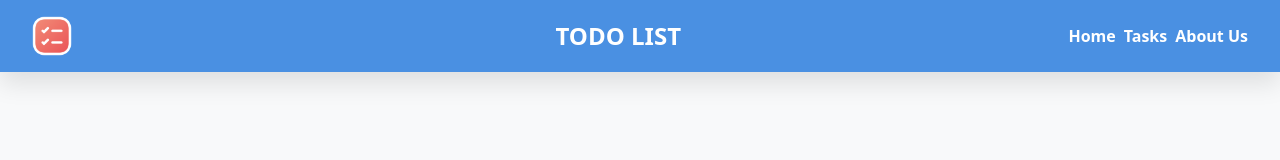
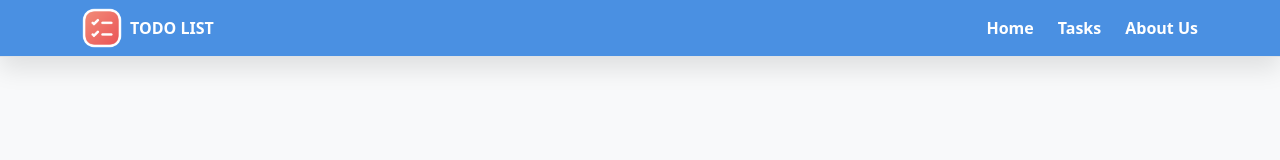
Before and after one commit to Davidnasc233/todo-list-v2, an Angular app in the folder frontend/: page / in a window 1280 px wide. Shown: the top 160 px of the page. Built offline with nearby package versions, Linux system fonts and the light colour scheme; no server answers.

Commit message:
css adjustments

```diff
--- a/frontend/src/app/shared/components/header/header.css
+++ b/frontend/src/app/shared/components/header/header.css
@@ -1,8 +1,4 @@
 .header-container {
-  display: flex;
-  justify-content: space-between;
-  align-items: center;
-  padding: 1rem 2rem;
   background-color: #4a90e2;
   box-shadow: 0px 12px 24px rgba(0, 0, 0, 0.1);
 }
--- a/frontend/src/app/shared/components/header/header.html
+++ b/frontend/src/app/shared/components/header/header.html
@@ -1,17 +1,15 @@
-<div class="header-container d-flex">
-  <div>
+<div class="header-container border-bottom py-2 mb-4">
+  <div class="d-flex justify-content-between align-items-center container">
+    <div class="d-flex align-items-center gap-2">
       <img src="/images/logo.png" alt="logo" class="logo" />
+      <span class="fw-bold text-white">TODO LIST</span>
     </div>
-
-  <div class=" title d-flex align-items-center">
-    <p class="mb-0">TODO LIST</p>
-  </div>
-
     <nav class="nav-link">
-    <ul class="list-container d-flex gap-2">
+      <ul class="list-container d-flex gap-4">
         <li><a href="#">Home</a></li>
         <li><a href="#">Tasks</a></li>
         <li><a href="#">About Us</a></li>
       </ul>
     </nav>
   </div>
+</div>
--- a/frontend/src/app/shared/dialogs/confirmation-dialog/confirmation-dialog.html
+++ b/frontend/src/app/shared/dialogs/confirmation-dialog/confirmation-dialog.html
@@ -1,8 +1,10 @@
 <div class="container">
-  <h4>Confirmar exclusão</h4>
-  <p>Deseja realmente excluir a tarefa?</p>
-  <div class="d-flex gap-2 btn-area">
-    <button class="btn btn-outline-primary" (click)="close()">Cancelar</button>
-    <button class="btn btn-danger" (click)="confirm()">Confirmar</button>
+  <div class="w-100">
+    <p class="fw-bold fs-4">Confirmar exclusão</p>
+    <p class="text-secondary">Deseja realmente excluir a tarefa?</p>
+    <div class="d-flex gap-2 btn-area align-content-end">
+      <button class="btn btn-outline-primary rounded-5" (click)="close()">Cancelar</button>
+      <button class="btn btn-danger rounded-5" (click)="confirm()">Confirmar</button>
+    </div>
   </div>
 </div>
```
Lines whose indentation alone changed are shown as unchanged.
